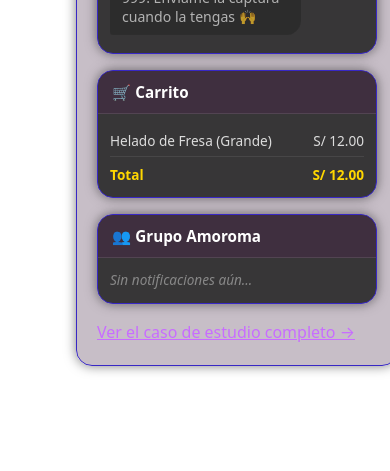
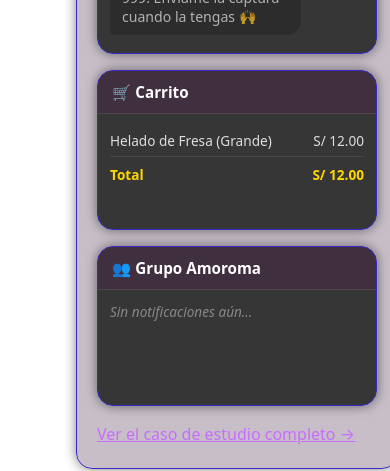
Before and after one commit to bakk20/Proyectos-practicos, a React (Vite) app in the folder Learning React - Portfolio/: page /proyectos in a window 390 px wide. Shown: the part 1009-1480 px from the top of the page. Before the commit the page ends 1411 px from the top, so only its background shows below. Built offline with nearby package versions, Linux system fonts and the light colour scheme.

Commit message:
Ajustar tamano del panel de grupo y texto de respuesta del empleado

```diff
--- a/Learning React - Portfolio/src/front-end/Components/RicksitoDemo.jsx
+++ b/Learning React - Portfolio/src/front-end/Components/RicksitoDemo.jsx
@@ -20,7 +20,7 @@ const SCRIPT = [
     address: 'Jr. Los Cerezos 123, Comas (referencial)',
     total: 12.0,
   },
-  { type: 'group', kind: 'reply', text: 'pedido #1042 listo' },
+  { type: 'group', kind: 'reply', text: 'orden #1042 lista' },
   { type: 'chat', from: 'bot', text: '¡Comprobante verificado! ✅ Tu pedido está confirmado, en camino 🚴' },
 ]
 
--- a/Learning React - Portfolio/src/front-end/styles/RicksitoDemo.css
+++ b/Learning React - Portfolio/src/front-end/styles/RicksitoDemo.css
@@ -37,7 +37,7 @@
 .demo-chat {
   flex: 1.4;
   min-width: 280px;
-  height: 420px;
+  height: 480px;
 }
 
 .demo-chat-body {
@@ -85,8 +85,12 @@
   gap: 1rem;
 }
 
-.demo-cart, .demo-group {
-  flex: 1;
+.demo-cart {
+  flex: 0.8;
+}
+
+.demo-group {
+  flex: 1.5;
 }
 
 .demo-panel-body {
@@ -120,21 +124,22 @@
 .group-msg {
   background: rgba(140, 50, 195, 0.15);
   border-left: 3px solid #8c32c3;
-  padding: 0.6rem 0.7rem;
+  padding: 0.5rem 0.7rem;
   border-radius: 0.4rem;
-  margin-bottom: 0.5rem;
+  margin-bottom: 0.4rem;
+  font-size: 0.82rem;
   animation: bubble-in 0.25s ease;
 }
 
 .group-msg-order {
   font-weight: bold;
   color: #fff;
-  margin-bottom: 0.3rem;
+  margin-bottom: 0.2rem;
 }
 
 .group-msg-line {
   font-weight: bold;
-  line-height: 1.5;
+  line-height: 1.3;
 }
 
 .group-msg-total {
@@ -147,6 +152,7 @@
   background: rgba(255, 255, 255, 0.06);
   border-left: 3px solid #4caf6d;
   font-weight: bold;
+  font-size: 0.82rem;
   color: #dfffe8;
   padding: 0.4rem 0.7rem;
 }
@@ -171,6 +177,11 @@
     flex-direction: column;
   }
   .demo-chat {
-    height: 320px;
+    height: 340px;
+  }
+  .demo-cart,
+  .demo-group {
+    flex: none;
+    min-height: 160px;
   }
 }
```
